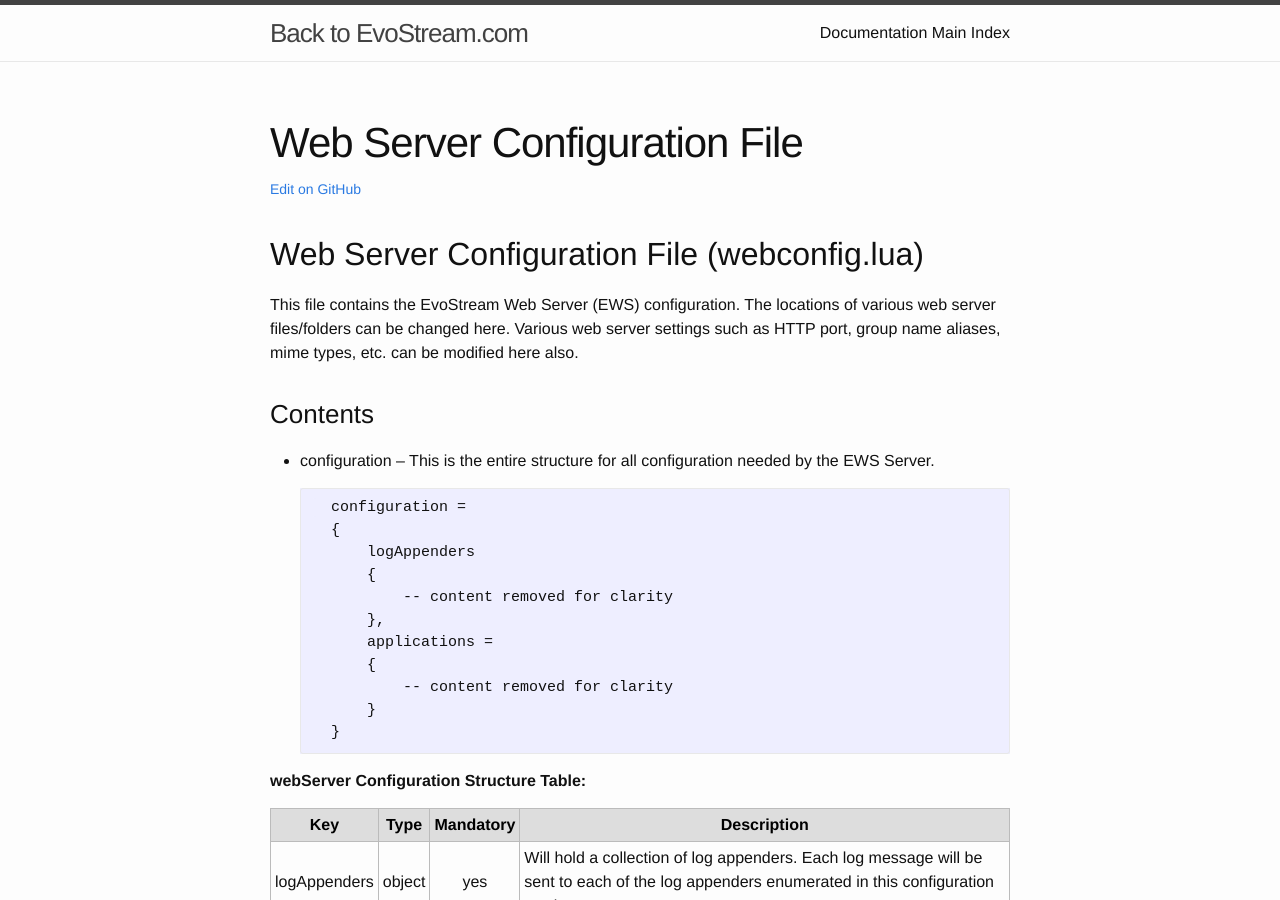
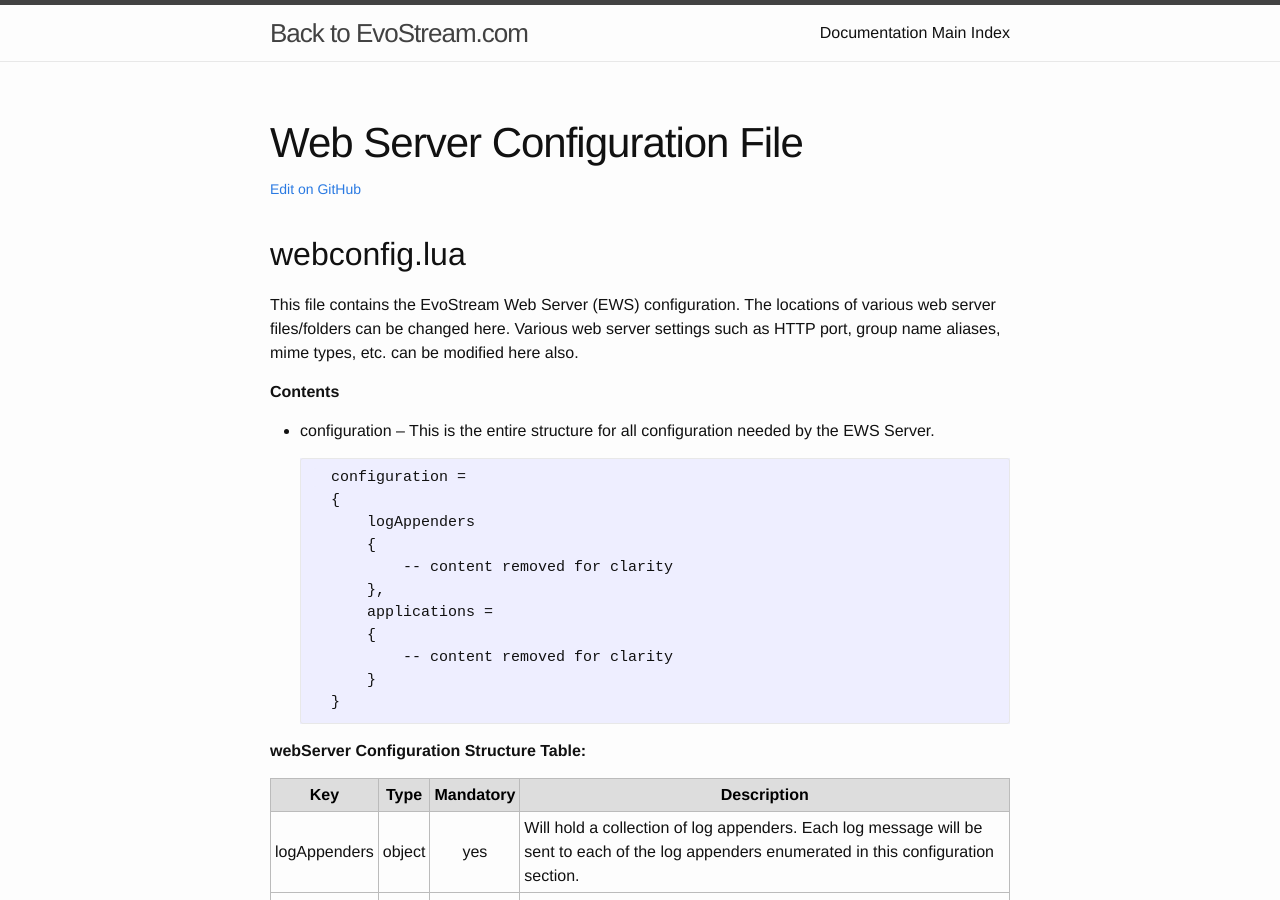
Before and after one commit to EvoStream/ems_user_guide, a Jekyll site: the page built from _posts/2016-01-01-webconfigfile.md, in a window 1280 px wide and 900 px high. Built offline with Jekyll 4.4.1, drawn with Linux system fonts in a browser that asks for light colours.

Commit message:
Updated formatting
aligned to config folder and other contents

````diff
--- a/_posts/2016-01-01-webconfigfile.md
+++ b/_posts/2016-01-01-webconfigfile.md
@@ -6,13 +6,13 @@ categories: jekyll update
 permalink: webconfigfile
 ---
 
-## Web Server Configuration File (webconfig.lua)
+## webconfig.lua
 
 This file contains the EvoStream Web Server (EWS) configuration. The locations of various web server files/folders can be changed here. Various web server settings such as HTTP port, group name aliases, mime types, etc. can be modified here also.
 
 
 
-### Contents
+**Contents**
 
 - configuration – This is the entire structure for all configuration needed by the EWS Server.
 
@@ -296,6 +296,7 @@ Once enabled, new API calls using Proxy Authentication will be formatted as foll
 
 
 
+
 ## pushPullSetup.xml
 
 This file is used when reconnecting to the stream after restarting the EMS server and is automatically updated when a stream is created or deleted. If the file does not exist (or when it's deleted), it will be generated automatically by EMS.
@@ -328,12 +329,14 @@ This file is used when reconnecting to the stream after restarting the EMS serve
 
 
 
+
 ## connLimits.xml
 
 This file sets the allowed maximum number of connections to EMS.
 
     <?xml version="1.0" ?>
     <UINT32 name="">0</UINT32>
+
 
 
 
@@ -366,9 +369,11 @@ realms=
 
 
 
+
 ## pushPullSetup.xml
 
 This file is used when reconnecting to the stream after restarting the EMS server and is automatically updated when a stream is created or deleted. If the file does not exist (or when it's deleted), it will be generated automatically by EMS.
+
 
 
 
@@ -385,6 +390,7 @@ The configuration for the authentication. If true, the authentication declared i
 
 
 
+
 ## bandwidths.xml
 
 ```
@@ -396,6 +402,7 @@ The configuration for the authentication. If true, the authentication declared i
 ```
 
 If `enableCheckBandwidth` in config.lua is true, automatically EMS will read the bandwidths.xml file. EMS will limit all the incoming and outgoing stream dependent to the configured bandwidth range.
+
 
 
 
````
